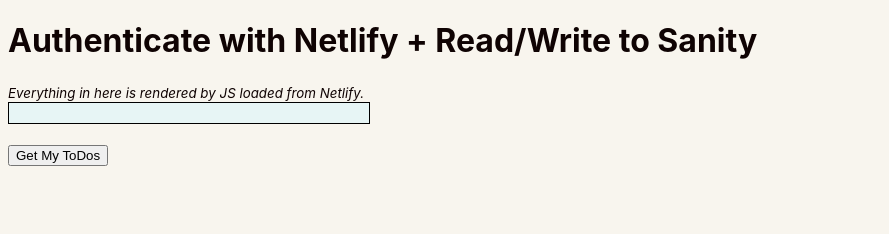
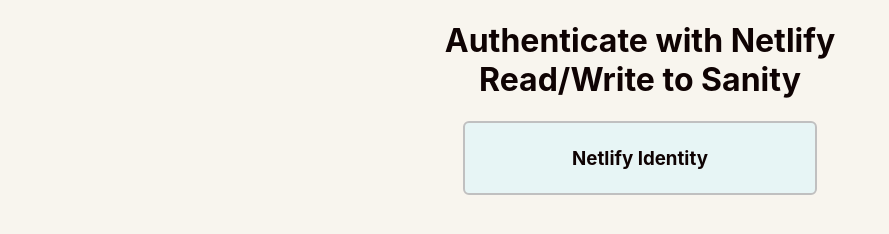
Before and after one commit to bacalj/netlify-auth-sanity-data, a website: page index.html in a window 1280 px wide. Shown: the whole page, without its empty margins (0-889 px from the left). Drawn offline with Linux system fonts and the light colour scheme.

Commit message:
okeedoke

```diff
--- a/index.html
+++ b/index.html
@@ -8,16 +8,14 @@
 </head>
 <body>
   <div class="app">
-    <h1>Authenticate with Netlify + Read/Write to Sanity</h1>
+    <h1>Authenticate with Netlify<br>Read/Write to Sanity</h1>
 
-    <small><em>Everything in here is rendered by JS loaded from Netlify.</em></small>
     <div class="login-box">
-
+      <h3>Netlify Identity</h3>
       <div data-netlify-identity-menu></div>
     </div>
 
-    <button onclick="renderToDos()">Get My ToDos</button>
-    <ul id="todos"></ul>
+    <ul id="notes"></ul>
   </div>
 
   <div class="info">
--- a/style.css
+++ b/style.css
@@ -3,6 +3,9 @@
     color:rgb(15, 3, 3)
 }
 .app {
+    width:600px;
+    margin: 0 auto;
+    text-align: center;
     font-family: -apple-system, BlinkMacSystemFont, 'Segoe UI', Roboto, Oxygen, Ubuntu, Cantarell, 'Open Sans', 'Helvetica Neue', sans-serif;
 }
 
@@ -14,7 +17,14 @@
 .login-box {
     background-color: rgb(231, 245, 245);
     width: 340px;
-    padding:10px;
-    border:1px solid black;
+    padding:5px;
+    margin:0 auto;
+    border:2px solid silver;
+    border-radius:6px;
     margin-bottom:20px;
 }
+
+.login-box ul {
+    list-style: none;
+    padding-left:0px;
+}
--- a/workings.js
+++ b/workings.js
@@ -16,12 +16,12 @@
     console.log(JSON.parse(localStorage['gotrue.user']))
 }
 
-function renderToDos(){
-    let todos = ["eat", "sleep"]
-    for (let i = 0; i < todos.length; i++) {
+function renderNotes(){
+    let notes = ["eat", "sleep"]
+    for (let i = 0; i < notes.length; i++) {
         let newItem = document.createElement('li');
-        let newText = document.createTextNode(todos[i]);
+        let newText = document.createTextNode(notes[i]);
         newItem.appendChild(newText);
-        document.getElementById("todos").appendChild(newItem);
+        document.getElementById("notes").appendChild(newItem);
     }
 }
```
Also changed, not shown: netlify/functions/create-note/create-note.js (renamed from netlify/functions/todo-crud/todo-crud.js, +5 -5 lines), netlify/functions/create-note/package.json (renamed from netlify/functions/todo-crud/package.json), 3 other files.
